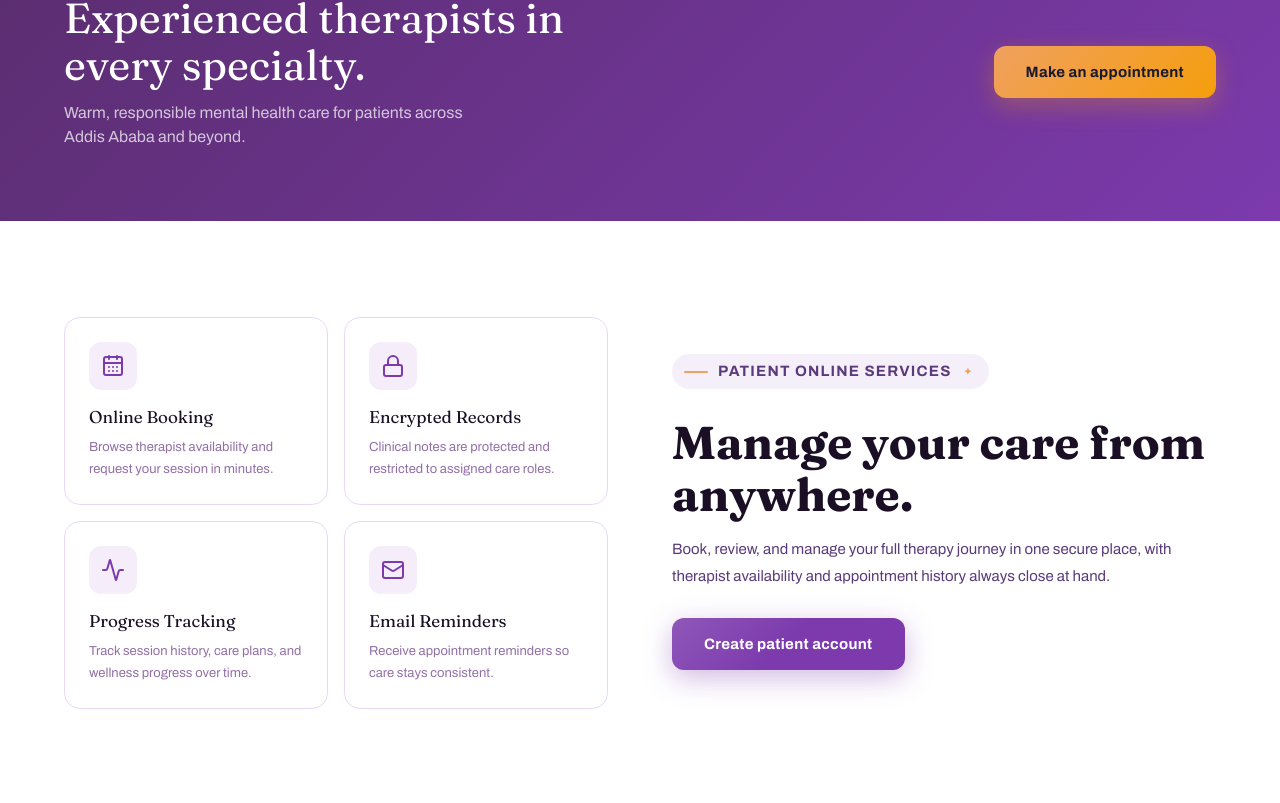
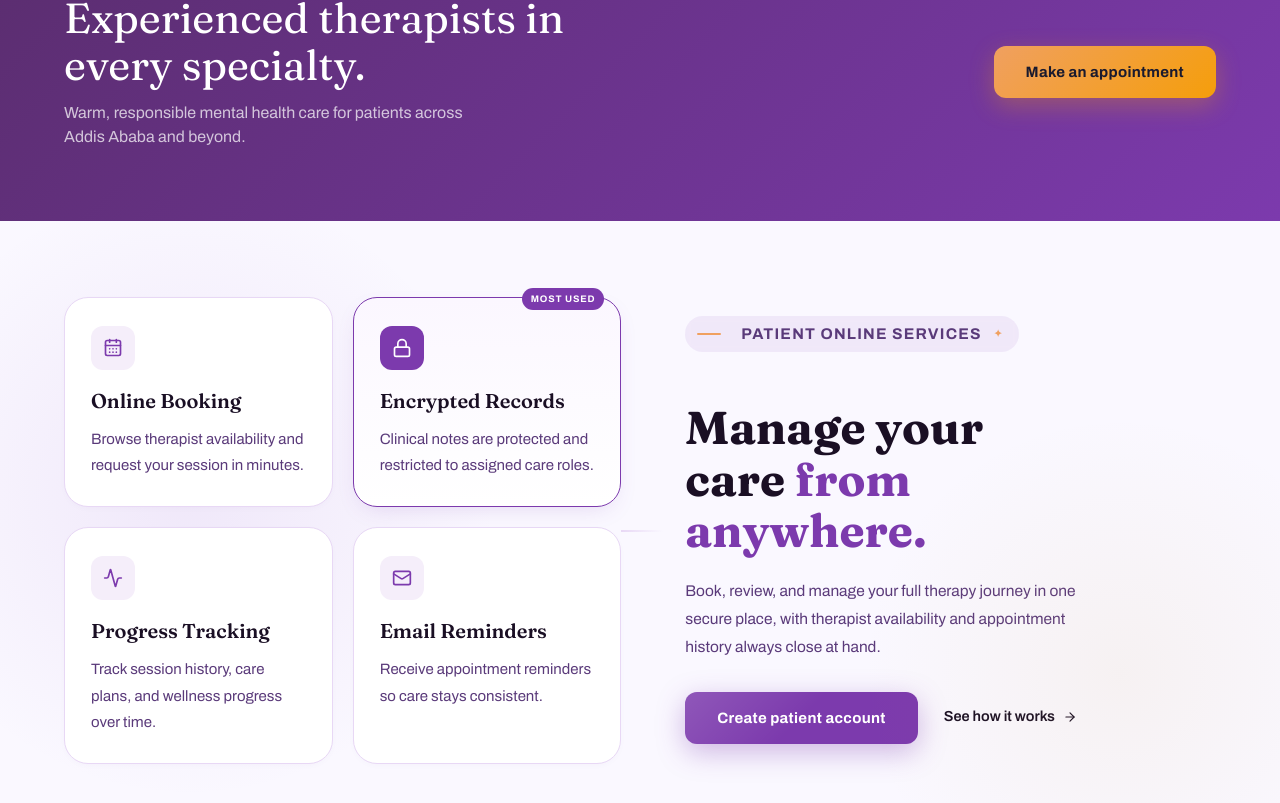
Before and after one commit to EyuAg/biruh_wellness, a React (Create React App) app in the folder frontend/: page / in a window 1280 px wide. Shown: the part 2777-3580 px from the top of the page. Built offline with nearby package versions, Linux system fonts and the light colour scheme; no server answers.

Commit message:
feat: enhance DashboardPage and Home components with improved layout and styling; update service cards for better user experience

```diff
--- a/frontend/src/pages/DashboardPage.jsx
+++ b/frontend/src/pages/DashboardPage.jsx
@@ -32,41 +32,67 @@ const DashboardPage = () => {
 
   return (
     <div className="page-wrap">
-      <section className="hero-panel p-6 sm:p-8">
-        <div className="flex flex-col gap-5 md:flex-row md:items-end md:justify-between">
+      <section
+        className="dashboard-hero overflow-hidden rounded-[22px] p-11"
+        style={{
+          backgroundImage:
+            'radial-gradient(ellipse 600px 300px at 85% -10%, rgba(201,161,90,0.16), transparent 60%), ' +
+            'radial-gradient(ellipse 500px 400px at 100% 100%, rgba(148,87,201,0.25), transparent 60%), ' +
+            'linear-gradient(135deg, #2a1642 0%, #3d1f5e 55%, #4A2470 100%)',
+        }}
+      >
+        <div className="grid gap-10 lg:grid-cols-[minmax(0,1fr)_minmax(auto,320px)]">
           <div>
-            <div className="flex items-center gap-3 text-[#c07dd4]">
-              <CalendarDays className="h-6 w-6" />
-              <p className="text-xs font-bold uppercase tracking-[0.24em]">Dashboard</p>
+            <div className="inline-flex items-center gap-3 rounded-full border border-white/10 bg-white/10 px-4 py-2 text-xs font-semibold uppercase tracking-[0.22em] text-[#d9b8f5] shadow-[0_0_0_1px_rgba(255,255,255,0.06)] backdrop-blur-sm">
+              <CalendarDays className="h-4 w-4" />
+              Dashboard
             </div>
-            <h1 className="mt-4 text-3xl font-black tracking-tight sm:text-4xl">
+            <h1 className="mt-6 max-w-3xl text-4xl font-semibold leading-tight text-white sm:text-5xl">
               Welcome back, {user?.full_name || 'there'}.
             </h1>
-            <p className="mt-3 max-w-2xl leading-7 text-[#e8d5f5]">
+            <p className="mt-5 max-w-2xl text-sm leading-7 text-[#d8cbe9]">
               Choose the workspace that matches your role and keep each care touchpoint moving.
             </p>
           </div>
-          <div className="rounded-lg bg-white/10 px-4 py-3 ring-1 ring-white/15">
-            <p className="text-xs font-semibold uppercase tracking-[0.18em] text-[#c07dd4]">Signed in as</p>
-            <p className="mt-1 font-bold capitalize text-white">{user?.role || 'team member'}</p>
+
+          <div className="hero-badge rounded-[18px] border border-white/20 bg-white/10 p-6 text-left backdrop-blur-xl shadow-[0_24px_80px_-48px_rgba(255,255,255,0.45)] sm:p-7">
+            <p className="text-[10.5px] font-semibold uppercase tracking-[0.15em] text-[#c9b6e0]">
+              Signed in as
+            </p>
+            <p className="mt-3 inline-flex items-center gap-3 text-lg font-bold text-white sm:text-xl capitalize">
+              <span className="inline-flex h-2.5 w-2.5 rounded-full bg-[#7ee787] shadow-[0_0_0_3px_rgba(126,231,135,0.25)]" />
+              {user?.role || 'team member'}
+            </p>
           </div>
         </div>
       </section>
 
-      <section className="mt-6 grid gap-5 md:grid-cols-3">
-        {cards.map(({ title, text, link, icon: Icon, role }) => (
-          <Link key={title} to={link} className="section-card group">
-            <div className="flex h-12 w-12 items-center justify-center rounded-lg bg-[#f5eefa] text-[#7c3aad] transition group-hover:bg-[#7c3aad] group-hover:text-white">
-              <Icon className="h-6 w-6" />
-            </div>
-            <h2 className="mt-5 text-xl font-black text-[#3d1f52]">{title}</h2>
-            <p className="mt-2 text-sm leading-6 text-[#6b5a7a]">{text}</p>
-            <div className="mt-5 inline-flex items-center gap-2 text-sm font-bold text-[#7c3aad]">
-              Open {role} workspace
-              <ArrowRight className="h-4 w-4 transition group-hover:translate-x-1" />
-            </div>
-          </Link>
-        ))}
+      <section className="dashboard-cards mt-8 grid gap-6 lg:grid-cols-3">
+        {cards.map(({ title, text, link, icon: Icon, role }) => {
+          const roleStyles = {
+            patient: 'bg-[#F3E9FC] text-[#7C3FB0]',
+            therapist: 'bg-[#FBE9F5] text-[#B0439A]',
+            admin: 'bg-[#ECEAFC] text-[#4A3FB0]',
+          };
+
+          return (
+            <Link
+              key={title}
+              to={link}
+              className="group overflow-hidden rounded-[18px] border border-[#e1d3f2] bg-white p-7 shadow-[0_1px_2px_rgba(237,228,245,0.8)] transition duration-200 hover:-translate-y-1 hover:shadow-[0_16px_32px_-12px_rgba(60,20,90,0.18)]"
+            >
+              <div className={`flex h-12 w-12 items-center justify-center rounded-[13px] ${roleStyles[role]} transition duration-200 group-hover:scale-[1.03]`}>
+                <Icon className="h-6 w-6" />
+              </div>
+              <h2 className="mt-6 text-xl font-semibold text-[#1e1530]">{title}</h2>
+              <p className="mt-3 text-sm leading-6 text-[#6b6280]">{text}</p>
+              <div className="mt-6 inline-flex items-center gap-2 text-sm font-bold text-[#4a3fb0] transition group-hover:text-[#7c3fb0]">
+                Open {role} workspace
+                <ArrowRight className="h-4 w-4 transition duration-200 group-hover:translate-x-1" />
+              </div>
+            </Link>
+          );
+        })}
       </section>
     </div>
   );
--- a/frontend/src/pages/Home.css
+++ b/frontend/src/pages/Home.css
@@ -15,7 +15,6 @@
   color: var(--text);
   font-family: 'Archivo', ui-sans-serif, system-ui, -apple-system, BlinkMacSystemFont, 'Segoe UI', sans-serif;
   overflow-x: hidden;
-  scroll-behavior: smooth;
 }
 
 .landing-page h1,
@@ -533,7 +532,6 @@
 }
 
 .landing-why,
-.landing-services,
 .landing-appointment {
   align-items: center;
   display: grid;
@@ -541,12 +539,194 @@
   grid-template-columns: minmax(0, 1fr) minmax(0, 1fr);
 }
 
-.landing-why__visual {
+.landing-services {
+  position: relative;
+  padding: 76px 5% 90px;
+  overflow: hidden;
+  background: var(--bg);
+}
+
+.landing-services::before {
+  content: '';
+  position: absolute;
+  top: -40px;
+  left: -120px;
+  width: 620px;
+  height: 620px;
+  background: radial-gradient(circle, rgba(148, 87, 201, 0.10) 0%, rgba(148, 87, 201, 0) 70%);
+  pointer-events: none;
+}
+
+.landing-services::after {
+  content: '';
+  position: absolute;
+  bottom: -80px;
+  right: -100px;
+  width: 520px;
+  height: 520px;
+  background: radial-gradient(circle, rgba(201, 161, 90, 0.08) 0%, rgba(201, 161, 90, 0) 70%);
+  pointer-events: none;
+}
+
+.landing-services-grid {
+  position: relative;
+  display: grid;
+  grid-template-columns: 1.05fr 1fr;
+  gap: 64px;
+  align-items: center;
+}
+
+.landing-services-cards {
+  position: relative;
+  display: grid;
+  grid-template-columns: repeat(2, minmax(0, 1fr));
+  gap: 20px;
+}
+
+.landing-services-cards::before {
+  content: '';
+  position: absolute;
+  top: 50%;
+  right: -42px;
+  width: 42px;
+  height: 1.5px;
+  background: linear-gradient(90deg, var(--border), transparent);
+}
+
+.landing-service-card {
+  position: relative;
+  background: #fff;
+  border: 1px solid var(--border);
+  border-radius: 24px;
+  padding: 28px 26px;
+  box-shadow: 0 2px 10px -4px rgba(90, 40, 140, 0.06);
+  transition: transform 0.18s ease, box-shadow 0.18s ease, border-color 0.18s ease;
+}
+
+.landing-service-card:hover {
+  transform: translateY(-3px);
+  box-shadow: 0 14px 28px -12px rgba(90, 40, 140, 0.20);
+  border-color: var(--purple);
+}
+
+.landing-service-card--featured {
+  background: linear-gradient(180deg, #fbf7ff 0%, #fff 100%);
+  border-color: var(--purple);
+  box-shadow: 0 8px 24px -10px rgba(124, 63, 176, 0.22);
+}
+
+.landing-service-card--featured::after {
+  content: 'MOST USED';
+  position: absolute;
+  top: -10px;
+  right: 16px;
+  background: var(--purple);
+  color: #fff;
+  font-size: 9.5px;
+  font-weight: 700;
+  letter-spacing: 0.8px;
+  padding: 4px 9px;
+  border-radius: 20px;
+}
+
+.landing-service-icon {
+  width: 44px;
+  height: 44px;
+  border-radius: 12px;
+  background: var(--purple-pale);
+  color: var(--purple);
+  display: inline-flex;
+  align-items: center;
+  justify-content: center;
+  margin-bottom: 16px;
+}
+
+.landing-service-card--featured .landing-service-icon {
+  background: var(--purple);
+  color: #fff;
+}
+
+.landing-service-card h3 {
+  font-family: 'Fraunces', serif;
+  font-size: 20px;
+  font-weight: 600;
+  color: var(--text);
+  margin: 0 0 10px;
+}
+
+.landing-service-card p {
+  color: var(--text-mid);
+  font-size: 15px;
+  line-height: 1.75;
+  margin: 0;
+}
+
+.landing-services-copy {
+  position: relative;
+}
+
+.landing-services-copy h2 {
+  font-family: 'Fraunces', serif;
+  font-size: clamp(30px, 4vw, 46px);
+  font-weight: 700;
+  line-height: 1.12;
+  margin: 18px 0 20px;
+  color: var(--text);
+  max-width: 12ch;
+}
+
+.landing-services-copy h2 em {
+  font-style: normal;
+  color: var(--purple);
+}
+
+.landing-services-copy p {
+  font-size: 15.5px;
+  line-height: 1.8;
+  color: var(--text-mid);
+  max-width: 46ch;
+  margin: 0 0 32px;
+}
+
+.landing-cta-row {
+  display: flex;
+  align-items: center;
+  gap: 26px;
+  flex-wrap: wrap;
+}
+
+.landing-link-secondary {
+  display: inline-flex;
+  align-items: center;
+  gap: 8px;
+  color: var(--text);
+  font-weight: 600;
+  font-size: 14.5px;
+  text-decoration: none;
+  border-bottom: 1.5px solid transparent;
+  padding-bottom: 2px;
+  transition: border-color 0.15s ease, color 0.15s ease;
+}
+
+.landing-link-secondary:hover {
+  color: var(--purple);
+  border-color: var(--purple-light);
+}
+
+.landing-link-secondary svg {
+  width: 14px;
+  height: 14px;
+}
+
+.landing-appointment {
+  background: var(--bg);
+}
+
+.landing-appointment__panel {
   border-radius: 24px;
   box-shadow: 0 24px 60px rgba(35, 24, 47, 0.14);
-  min-height: 420px;
-  overflow: visible;
-  position: relative;
+  min-height: 310px;
+  overflow: hidden;
 }
 
 .landing-why__visual img {
--- a/frontend/src/pages/Home.jsx
+++ b/frontend/src/pages/Home.jsx
@@ -284,24 +284,33 @@ const Home = () => {
           <a href="#appointment" className="landing-button landing-button--warm">Make an appointment</a>
         </section>
 
-        <section className="landing-section landing-services">
-          <div className="landing-service-grid">
+        <section className="landing-section landing-services" aria-label="Patient online services">
+          <div className="landing-services-grid">
+            <div className="landing-services-cards">
               {services.map(({ icon: Icon, title, text }) => (
-              <article className="landing-service" key={title}>
-                <span><Icon size={24} /></span>
+                <article className={`landing-service-card${title === 'Encrypted Records' ? ' landing-service-card--featured' : ''}`} key={title}>
+                  <span className="landing-service-icon"><Icon size={20} /></span>
                   <h3>{title}</h3>
                   <p>{text}</p>
                 </article>
               ))}
             </div>
-          <div className="landing-section__copy">
-            <p className="landing-eyebrow">Patient online services</p>
-            <h2>Manage your care from anywhere.</h2>
+
+            <div className="landing-services-copy">
+              <p className="landing-eyebrow"><span className="landing-service-eyebrow-mark"></span>Patient online services</p>
+              <h2>Manage your care <em>from anywhere.</em></h2>
               <p>
                 Book, review, and manage your full therapy journey in one secure place,
                 with therapist availability and appointment history always close at hand.
               </p>
+              <div className="landing-cta-row">
                 <Link to="/register" className="landing-button landing-button--primary">Create patient account</Link>
+                <a href="#about" className="landing-link-secondary">
+                  See how it works
+                  <ArrowRight size={16} />
+                </a>
+              </div>
+            </div>
           </div>
         </section>
 
--- a/frontend/src/styles/index.css
+++ b/frontend/src/styles/index.css
@@ -18,7 +18,6 @@
 }
 
 html {
-  scroll-behavior: smooth;
   min-height: 100%;
   overflow-x: hidden;
   overflow-y: auto;
```
Lines whose indentation alone changed are shown as unchanged.
